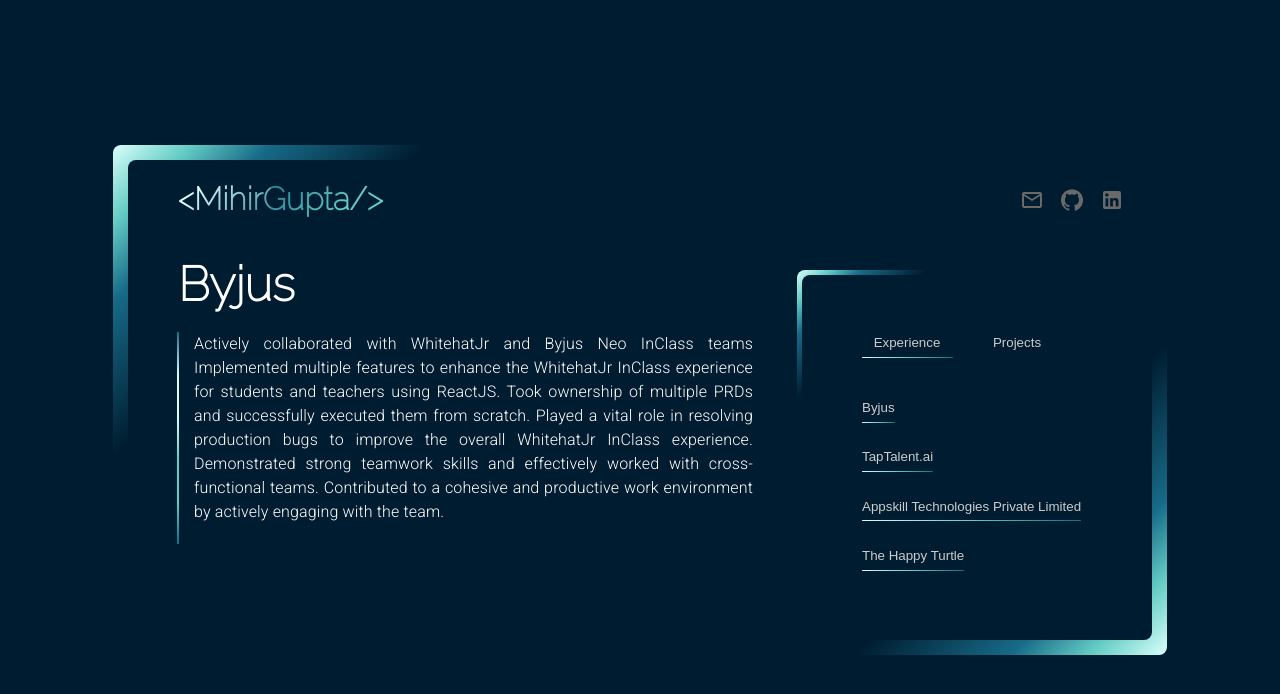
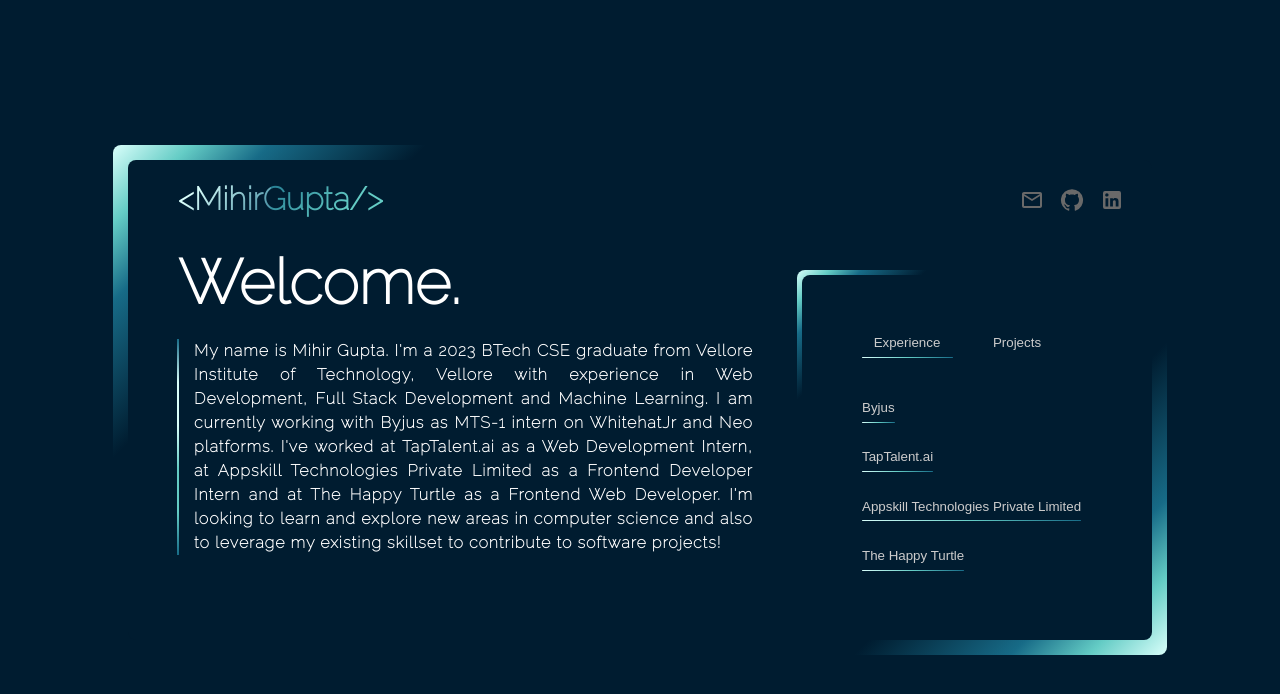
Before and after one commit to MihirGupta07/mihirgupta, a React (Create React App) app: page / in a window 1280 px wide. Shown: the top 694 px of the page. Built offline with nearby package versions, Linux system fonts and the light colour scheme.

Commit message:
site change

```diff
--- a/src/contexts/ContentControlContext.js
+++ b/src/contexts/ContentControlContext.js
@@ -3,7 +3,7 @@
 export const ContentControlContext = createContext();
 
 export const ContentControlContextProvider = ({ children }) => {
-    const [currentContent, setcurrentContent] = useState('Byjus');
+    const [currentContent, setcurrentContent] = useState('');
     const [selectedTab, setSelectedTab] = useState(0)
     return (
         <ContentControlContext.Provider value={{ currentContent, setcurrentContent, selectedTab, setSelectedTab }}>
```
Also changed, not shown: firebase.json, 1 other file (tests, documents, lock files or other folders).
